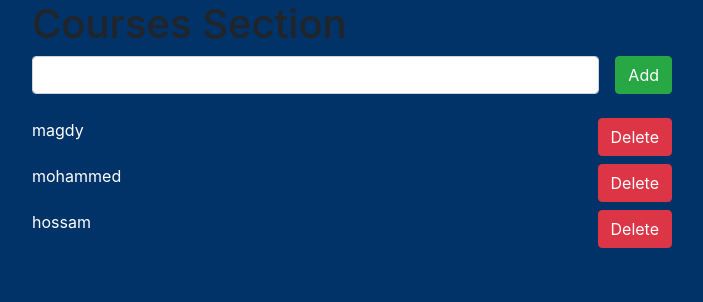
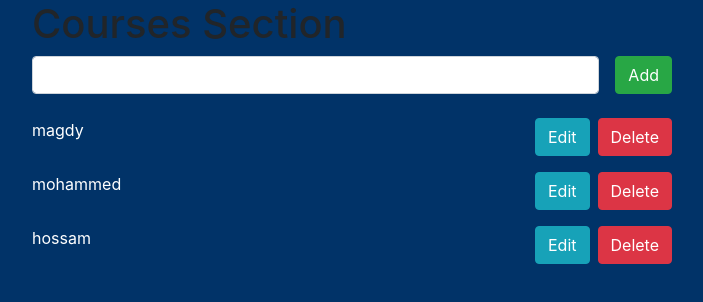
Before and after one commit to magdyMohammed20/Crud-App, a React (Create React App) app: page / in a window 1280 px wide. Shown: the top 302 px of the page, without its empty margins (288-991 px from the left). Built offline with nearby package versions, Linux system fonts and the light colour scheme.

Commit message:
Create Update Course

```diff
--- a/src/App.js
+++ b/src/App.js
@@ -55,13 +55,26 @@ class App extends Component {
       courses
     })
   }
+
+
+  // Update Course Name After Edit The Course
+  updateCourse = (index,newValue) =>{
+    let courses = this.state.courses;
+    let course = courses[index];
+    course['name'] = newValue;
+    this.setState({
+      courses
+    })
+  }
+
+
   render(){
     // Get All Courses For Listing It
     const courses = this.state.courses;
 
     // Loop Through Courses For Pass It To 'CourseList' Component
     const listCourses = courses.map((item , index)=>{
-      return <CourseList key={index} details={item} deleteCourse={this.deleteCourse} indexOfDeleted={index}/>
+      return <CourseList key={index} details={item} deleteCourse={this.deleteCourse} indexOfDeleted={index} courseName={item.name} updateCourse={this.updateCourse}/>
     })
 
     return (
--- a/src/Components/CourseList/CourseList.js
+++ b/src/Components/CourseList/CourseList.js
@@ -1,11 +1,52 @@
 import React, { Component } from 'react';
 
 class CourseList extends Component {
+
+  state={
+    isEdit: false
+  }
+
+  renderCourse = () =>{
+    return(
+        <div className='d-flex justify-content-between my-2 text-white'>
+          {this.props.details.name}
+          <div>
+            <button className='btn btn-info text-white mr-2' onClick={()=>this.toggleIsEdit()}>Edit</button>
+            <button className='btn btn-danger text-white' onClick={()=>this.props.deleteCourse(this.props.indexOfDeleted)}>Delete</button>
+          </div>
+        </div>
+    )
+  }
+
+  // For Show The Update Form When Click On Edit Button
+  renderUpdateForm = () =>{
+    return <form className='d-flex justify-content-between' onSubmit={this.update}>
+      <input type='text' ref={(v)=>{this.input=v}} className='form-control' defaultValue={this.props.courseName}/>
+      <button type='submit' className='btn btn-success ml-3' onClick={()=>this.toggleIsEdit}>Update</button>
+    </form>
+  }
+
+  // For Toggle isEdit Variable
+  toggleIsEdit = () =>{
+    let isEdit = !this.state.isEdit;
+    this.setState({
+      isEdit
+    })
+
+  }
+
+  // Update Course
+  update = e =>{
+    e.preventDefault();
+    this.props.updateCourse(this.props.indexOfDeleted,this.input.value)
+    this.toggleIsEdit()
+  }
   render() {
     return (
-      <li className='d-flex justify-content-between my-2 text-white'>
-        {this.props.details.name}
-        <button className='btn btn-danger text-white' onClick={()=>this.props.deleteCourse(this.props.indexOfDeleted)}>Delete</button>
+      <li className='my-3'>
+        {
+          this.state.isEdit ? this.renderUpdateForm() : this.renderCourse()
+        }
       </li>
     );
   }
```
